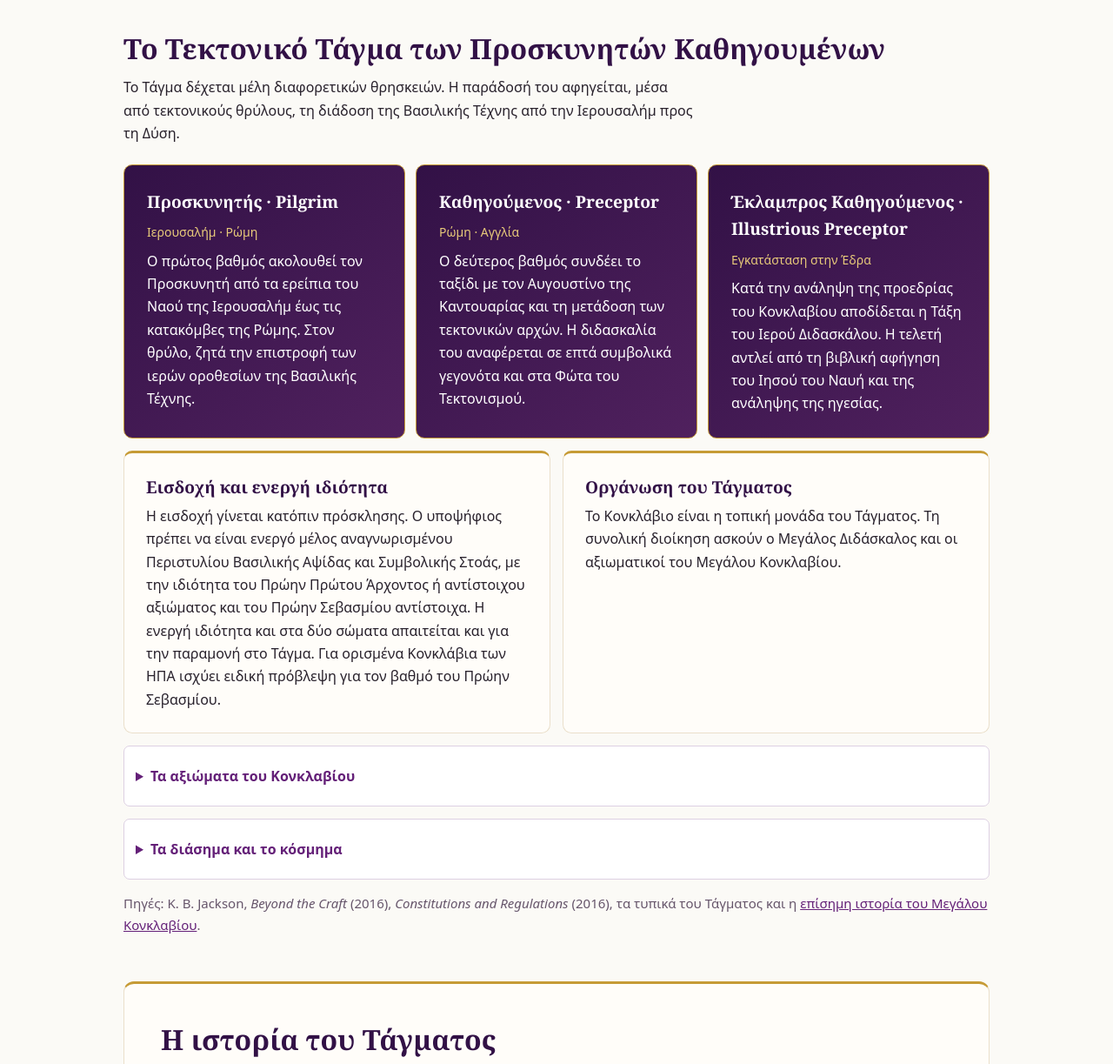
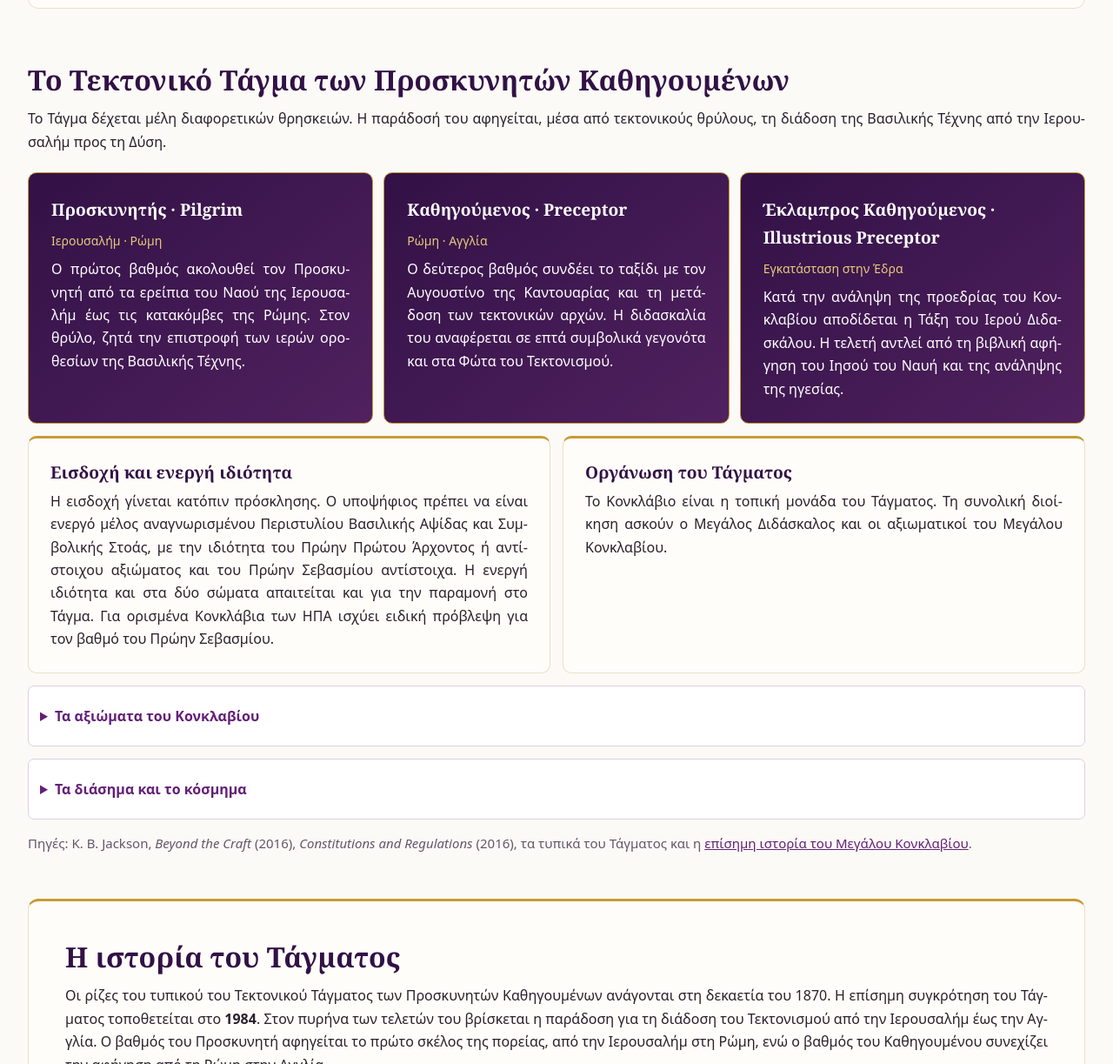
Before and after one commit to webappngdsib/Masonic-Order-of-Pilgrim-Preceptors, a plain HTML site: page index.html in a window 1280 px wide. Shown: the part 1134-2357 px from the top of the page at 87% size. Drawn offline with Linux system fonts and the light colour scheme.

Commit message:
Use the available width and justify prose across the public site

```diff
--- a/index.html
+++ b/index.html
@@ -25,7 +25,7 @@ nav.menu a[aria-current=page]{color:var(--gold-l);border-bottom-color:var(--gold
 nav.menu svg{width:16px;height:16px;flex:none}
 @media(max-width:560px){nav.menu a{padding:13px 10px;font-size:11.5px;letter-spacing:.06em;gap:5px}nav.menu svg{display:none}}
 
-main{max-width:1060px;margin:auto;padding:22px 16px 50px}
+main{margin:auto;padding:22px 16px 50px}
 section.view{display:none}
 section.view.active{display:block;animation:fade .35s ease}
 @keyframes fade{from{opacity:0;transform:translateY(6px)}to{opacity:1;transform:none}}
@@ -91,7 +91,7 @@ figcaption span{display:block;font-weight:400;color:var(--muted);letter-spacing:
 .events p{margin:5px 0 0;font:13.5px/1.55 system-ui,sans-serif;color:#4e4254}
 .ics{display:inline-block;margin-top:8px;font:600 12px system-ui,sans-serif;color:var(--purple);text-decoration:none;border:1px solid #d9c6e0;border-radius:16px;padding:4px 11px;cursor:pointer;background:#fff}
 .ics:hover{background:#f6eef8}
-.note{max-width:850px;margin:28px auto 0;text-align:center;font:13px/1.6 system-ui,sans-serif;color:var(--muted)}
+.note{margin:28px auto 0;font:13px/1.6 system-ui,sans-serif;color:var(--muted)}
 .note strong{color:var(--deep)}
 
 footer{text-align:center;border-top:2px solid var(--gold);padding:22px;color:#6e5d74;font:12px system-ui,sans-serif}
@@ -161,7 +161,6 @@ summary { padding-block: 10px; }
 figcaption { font-size: .875rem; }
 footer { padding-bottom: max(22px, env(safe-area-inset-bottom)); }
 footer a { display: inline-flex; align-items: center; min-height: 44px; margin-inline: 8px; }
-.secretariat { max-width: 810px; margin-inline: auto; }
 .secretariat-access { margin-top: 26px; }
 .secretariat-access a {
   display: inline-flex;
@@ -247,7 +246,7 @@ footer a { display: inline-flex; align-items: center; min-height: 44px; margin-i
 .order-guide { margin-top: clamp(34px, 6vw, 60px); }
 .order-guide h3 { color: var(--deep); font-size: clamp(24px, 3vw, 32px); margin: 0 0 10px; }
 .order-guide p, .order-guide li { line-height: 1.65; }
-.order-guide .guide-lead { max-width: 72ch; margin: 0 0 22px; }
+.order-guide .guide-lead { margin: 0 0 22px; }
 .order-stages {
   list-style: none; padding: 0; margin: 0;
   display: grid; grid-template-columns: repeat(3, minmax(0, 1fr)); gap: 12px;
@@ -290,7 +289,7 @@ footer a { display: inline-flex; align-items: center; min-height: 44px; margin-i
   border-radius: 12px;
   scroll-margin-top: 120px;
 }
-.order-history p { max-width: 76ch; margin: 0 0 1em; }
+.order-history p { margin: 0 0 1em; }
 .history-reading {
   list-style: none;
   display: grid;
@@ -355,6 +354,12 @@ header.top { padding-top: calc(62px + env(safe-area-inset-top)); }
 nav.menu { top: calc(63px + env(safe-area-inset-top)); }
 .order-history { scroll-margin-top: calc(185px + env(safe-area-inset-top)); }
 @media print { .site-language { display: none !important; } }
+
+main p:not(.sub, .signature, .order-source, .calendar-portal) {
+  text-align: justify;
+  hyphens: auto;
+  overflow-wrap: anywhere;
+}
 </style>
 </head>
 <body>
```
